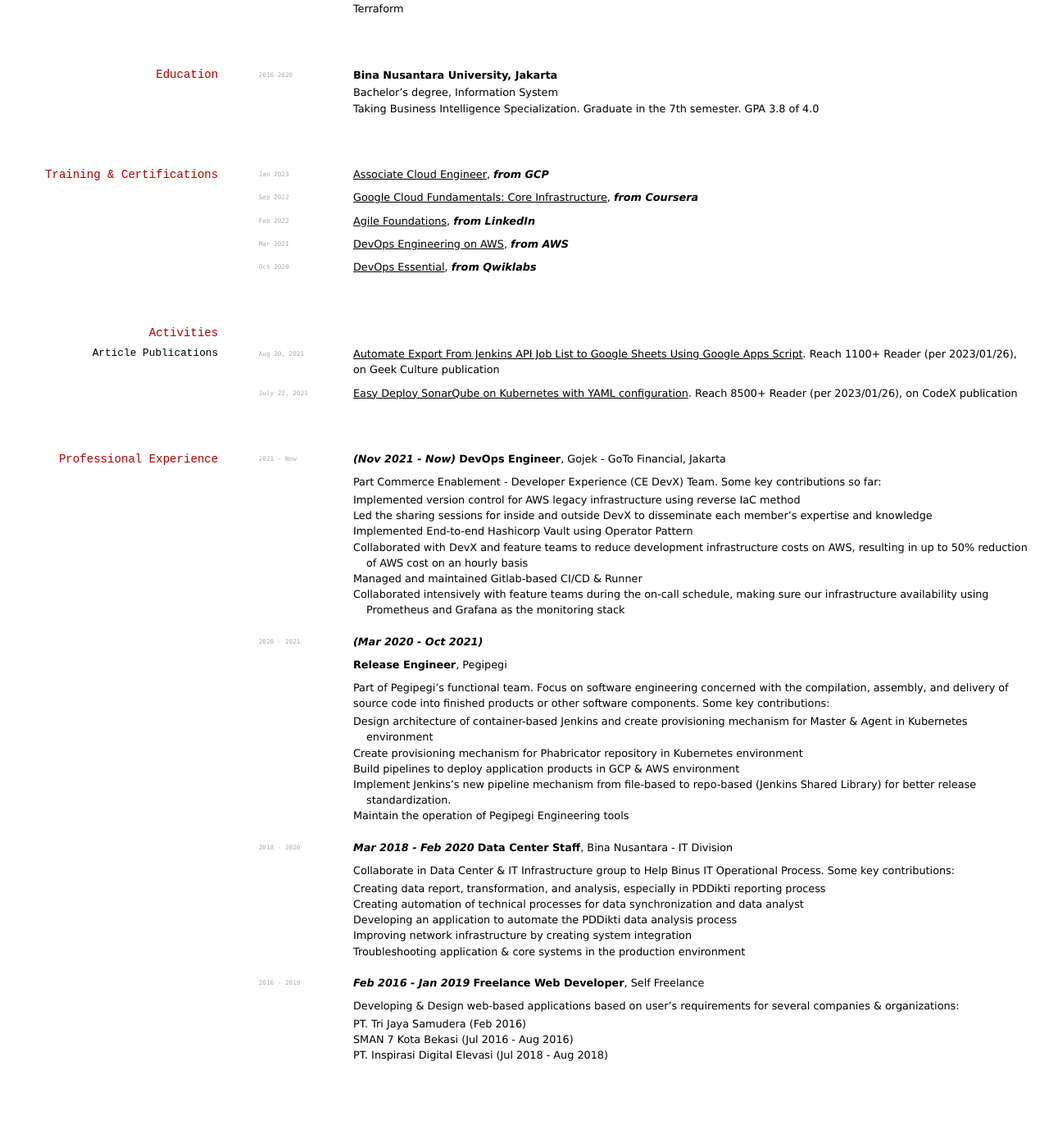
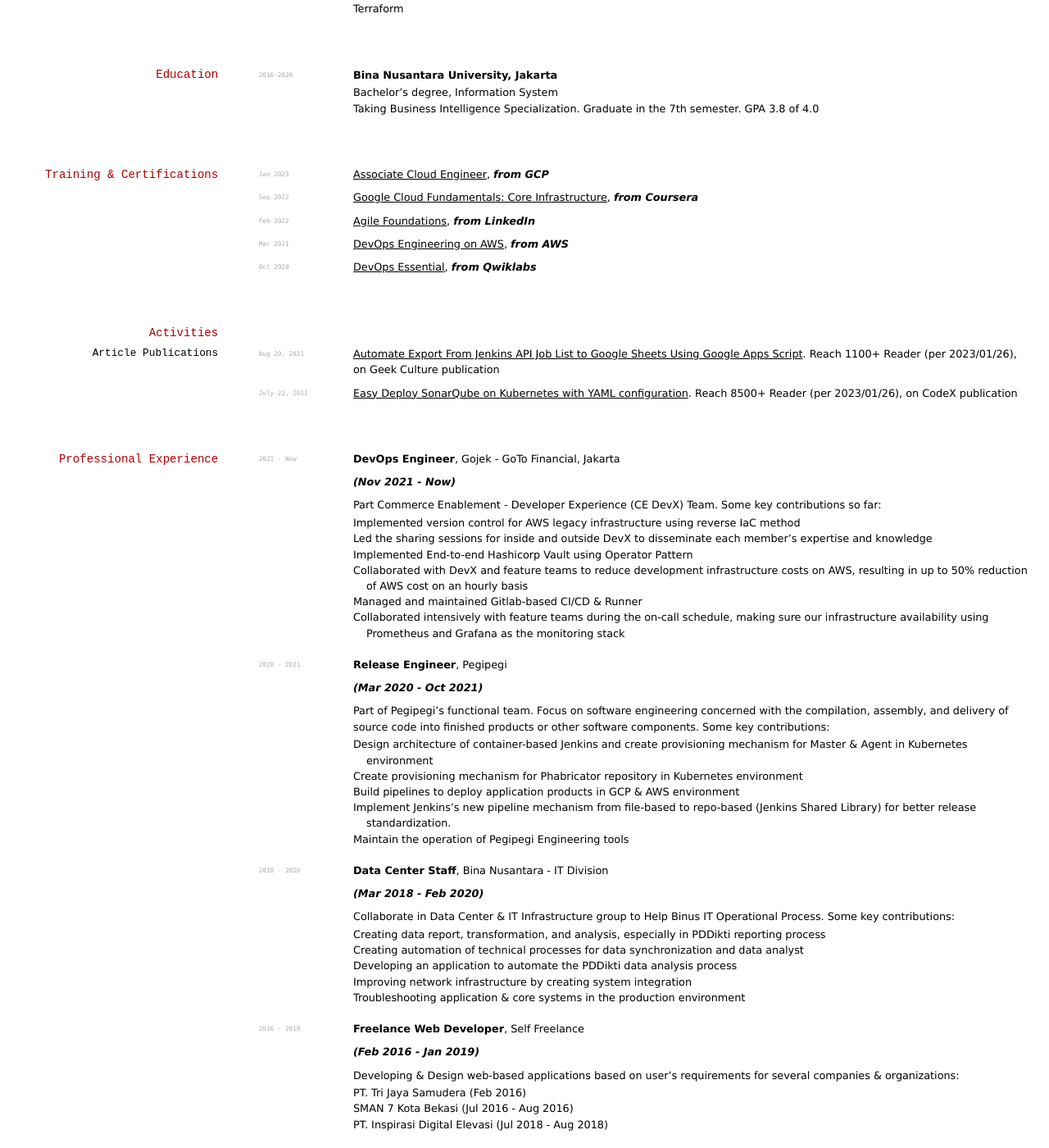
Before and after one commit to doctor500/cv, a Jekyll site: the page built from index.md, in a window 1280 px wide and 1400 px high, scrolled down 447 px. Shown: the whole window at 82% size. Built offline with Jekyll 4.4.1, drawn with Linux system fonts in a browser that asks for light colours; before the commit the page ends 1763 px from its top, so only the background shows below that.

Commit message:
fix: YOE templating

```diff
--- a/index.md
+++ b/index.md
@@ -71,8 +71,9 @@ __Bina Nusantara University, Jakarta__
 ## Professional Experience
 
 `2021 - Now`
+__DevOps Engineer__, Gojek - GoTo Financial, Jakarta
+
 *(Nov 2021 - Now)*
-__DevOps Engineer__, Gojek - GoTo Financial, Jakarta
 
 Part Commerce Enablement - Developer Experience (CE DevX) Team.
 Some key contributions so far:
@@ -84,9 +85,9 @@ Some key contributions so far:
 - Collaborated intensively with feature teams during the on-call schedule, making sure our infrastructure availability using Prometheus and Grafana as the monitoring stack
 
 `2020 - 2021`
+__Release Engineer__, Pegipegi
+
 *(Mar 2020 - Oct 2021)*
-
-__Release Engineer__, Pegipegi
 
 Part of Pegipegi's functional team. Focus on software engineering concerned with the compilation, assembly, and delivery of source code into finished products or other software components. Some key contributions:
 - Design architecture of container-based Jenkins and create provisioning mechanism for Master & Agent in Kubernetes environment
@@ -96,8 +97,9 @@ Part of Pegipegi's functional team. Focus on software engineering concerned with
 - Maintain the operation of Pegipegi Engineering tools
 
 `2018 - 2020`
-*Mar 2018 - Feb 2020*
 __Data Center Staff__, Bina Nusantara - IT Division
+
+*(Mar 2018 - Feb 2020)*
 
 Collaborate in Data Center & IT Infrastructure group to Help Binus IT Operational Process. Some key contributions:
 - Creating data report, transformation, and analysis, especially in PDDikti reporting process
@@ -107,8 +109,9 @@ Collaborate in Data Center & IT Infrastructure group to Help Binus IT Operationa
 - Troubleshooting application & core systems in the production environment
 
 `2016 - 2019`
-*Feb 2016 - Jan 2019*
 __Freelance Web Developer__, Self Freelance
+
+*(Feb 2016 - Jan 2019)*
 
 Developing & Design web-based applications based on user's requirements for several companies & organizations:
 - PT. Tri Jaya Samudera (Feb 2016)
```
